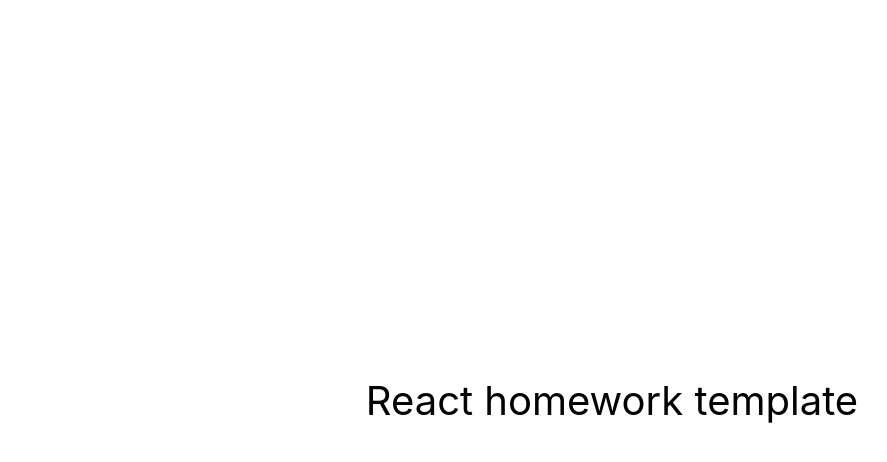
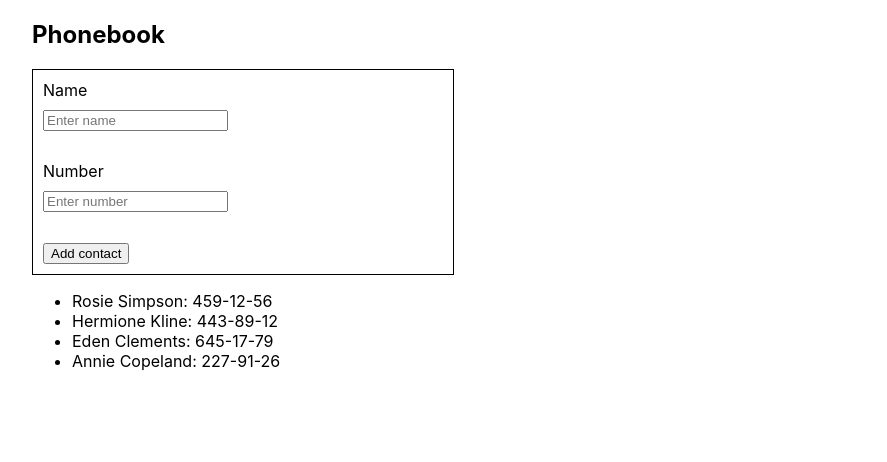
Before and after one commit to mrs-ktulhu/goit-react-hw-02-phonebook, a React (Create React App) app: page / in a window 1280 px wide. Shown: the top 462 px of the page, without its empty margins (28-915 px from the left). Built offline with nearby package versions, Linux system fonts and the light colour scheme.

Commit message:
add the ability to save a contact

```diff
--- a/src/components/App.jsx
+++ b/src/components/App.jsx
@@ -1,16 +1,33 @@
-export const App = () => {
-  return (
-    <div
-      style={{
-        height: '100vh',
-        display: 'flex',
-        justifyContent: 'center',
-        alignItems: 'center',
-        fontSize: 40,
-        color: '#010101'
-      }}
-    >
-      React homework template
-    </div>
-  );
+import React, { Component } from "react";
+import { nanoid } from 'nanoid'
+import Phonebook from "./Phonebook/Phonebook";
+import ContactList from './ContactList/ContactList';
+
+
+export default class App extends Component {
+
+  state = {
+    contacts: [
+      {id: 'id-1', text: 'Rosie Simpson', number: '459-12-56'},
+      {id: 'id-2', text: 'Hermione Kline', number: '443-89-12'},
+      {id: 'id-3', text: 'Eden Clements', number: '645-17-79'},
+      {id: 'id-4', text: 'Annie Copeland', number: '227-91-26'},
+    ],
+  }
+
+  handleAddContact = (text, number) => {
+    this.setState(prevState => ({
+      contacts: [{ id: nanoid(), text, number }, ...prevState.contacts]
+    }));
+  };
+
+  render() {
+
+    return (
+      <div>
+        <Phonebook onSubmit={this.handleAddContact}/>
+        <ContactList contacts={this.state.contacts}/>
+      </div>
+    );
+  }
 };
--- /dev/null
+++ b/src/components/ContactList/ContactList.css
@@ -0,0 +1,4 @@
+ul{
+    position: relative;
+    margin-left: 60px;
+}
--- /dev/null
+++ b/src/components/ContactList/ContactList.jsx
@@ -0,0 +1,15 @@
+import React from 'react';
+import '../ContactList/ContactList.css'
+
+const ContactList = ({ contacts }) => (
+  <ul>
+    {contacts.map(({ id, text, number }) => (
+      <li key={id}>
+        <span>{text}</span>:&nbsp;
+        <span>{number}</span>
+      </li>
+    ))}
+  </ul>
+);
+
+export default ContactList;
--- /dev/null
+++ b/src/components/Phonebook/Phonebook.css
@@ -0,0 +1,57 @@
+body,
+h1,
+h2,
+h3,
+h4,
+p,
+ul[class],
+ol[class],
+li,
+figure,
+figcaption,
+blockquote,
+dl,
+dd {
+  margin: 0;
+}
+
+body {
+  margin: 0;
+  font-family: -apple-system, BlinkMacSystemFont, 'Segoe UI', 'Roboto', 'Oxygen',
+    'Ubuntu', 'Cantarell', 'Fira Sans', 'Droid Sans', 'Helvetica Neue',
+    sans-serif;
+  -webkit-font-smoothing: antialiased;
+  -moz-osx-font-smoothing: grayscale;
+}
+
+code {
+  font-family: source-code-pro, Menlo, Monaco, Consolas, 'Courier New',
+    monospace;
+}
+
+.container{
+    position: relative;
+    margin-left: 60px;
+}
+
+.input_container{
+    display: inline-flex;
+    flex-direction: column;
+    padding: 10px;
+    border: solid 1px black;
+    width: 400px;
+    align-items: flex-start;
+}
+
+h2{
+    margin: 20px 0 20px 0;
+}
+
+input{
+    margin-bottom: 30px;
+    margin-top: 10px;
+}
+
+.btn{
+    cursor: pointer;
+}
--- /dev/null
+++ b/src/components/Phonebook/Phonebook.jsx
@@ -0,0 +1,67 @@
+import React, { Component } from 'react';
+import { nanoid } from 'nanoid';
+import '../Phonebook/Phonebook.css';
+
+
+export default class SignupForm extends Component {
+
+  state = {
+    name: '',
+    number: '',
+  }
+
+  handleChange = e =>{
+    this.setState ({[e.currentTarget.name]:e.currentTarget.value});
+  }
+
+  handleSubmit = e =>{
+    e.preventDefault();
+
+    this.props.onSubmit(this.state.name, this.state.number)
+    this.setState({name:'', number:''})
+  }
+
+  render() {
+
+    return (
+        <div className="container">
+            <h2>Phonebook</h2>
+            <div className="input_container">
+
+                <form onSubmit={this.handleSubmit}>
+                  <label>
+                    Name
+                    <br/>
+                    <input
+                      type="text"
+                      placeholder="Enter name"
+                      name="name"
+                      id={nanoid()}
+                      value={this.state.name}
+                      onChange={this.handleChange}
+                    />
+                  </label>
+                  <br/>
+                  <label>
+                    Number
+                    <br/>
+                    <input
+                      type="tel"
+                      placeholder="Enter number"
+                      name="number"
+                      id={nanoid()}
+                      value={this.state.number}
+                      onChange={this.handleChange}
+                      required
+                    />
+                  </label>
+                  <br/>
+                  <button type="submit" className='btn'>Add contact</button>
+                </form>
+
+            </div>
+
+        </div>
+    )
+  }
+}
--- a/src/index.js
+++ b/src/index.js
@@ -1,6 +1,6 @@
 import React from 'react';
 import ReactDOM from 'react-dom/client';
-import { App } from 'components/App';
+import App from 'components/App';
 import './index.css';
 
 ReactDOM.createRoot(document.getElementById('root')).render(
```
